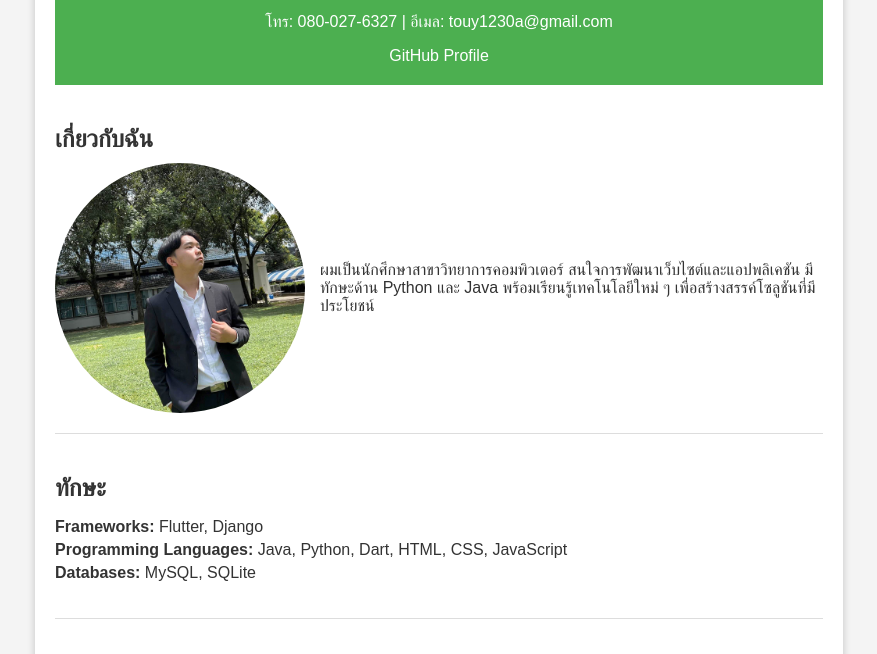
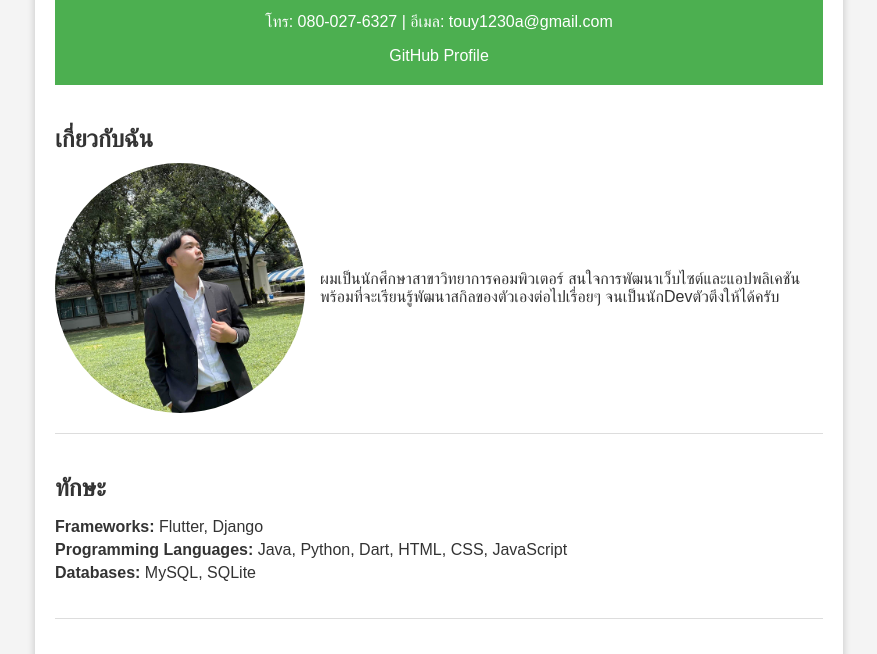
Before and after one commit to Jiraenoone/resume, a plain HTML site: page index.HTML in a window 1280 px wide. Shown: the part 134-788 px from the top of the page, without its empty margins (201-1078 px from the left). Drawn offline with Linux system fonts and the light colour scheme.

Commit message:
index.HTML

```diff
--- a/index.HTML
+++ b/index.HTML
@@ -19,7 +19,7 @@
             <h2>เกี่ยวกับฉัน</h2>
             <div class="profile">
                 <img src="profile.jpg" alt="Profile Picture" class="profile-pic">
-                <p>ผมเป็นนักศึกษาสาขาวิทยาการคอมพิวเตอร์ สนใจการพัฒนาเว็บไซต์และแอปพลิเคชัน มีทักษะด้าน Python และ Java พร้อมเรียนรู้เทคโนโลยีใหม่ ๆ เพื่อสร้างสรรค์โซลูชันที่มีประโยชน์</p>
+                <p>ผมเป็นนักศึกษาสาขาวิทยาการคอมพิวเตอร์ สนใจการพัฒนาเว็บไซต์และแอปพลิเคชัน พร้อมที่จะเรียนรู้พัฒนาสกิลของตัวเองต่อไปเรื่อยๆ จนเป็นนักDevตัวตึงให้ได้ครับ</p>
             </div>
         </section>
 
```
